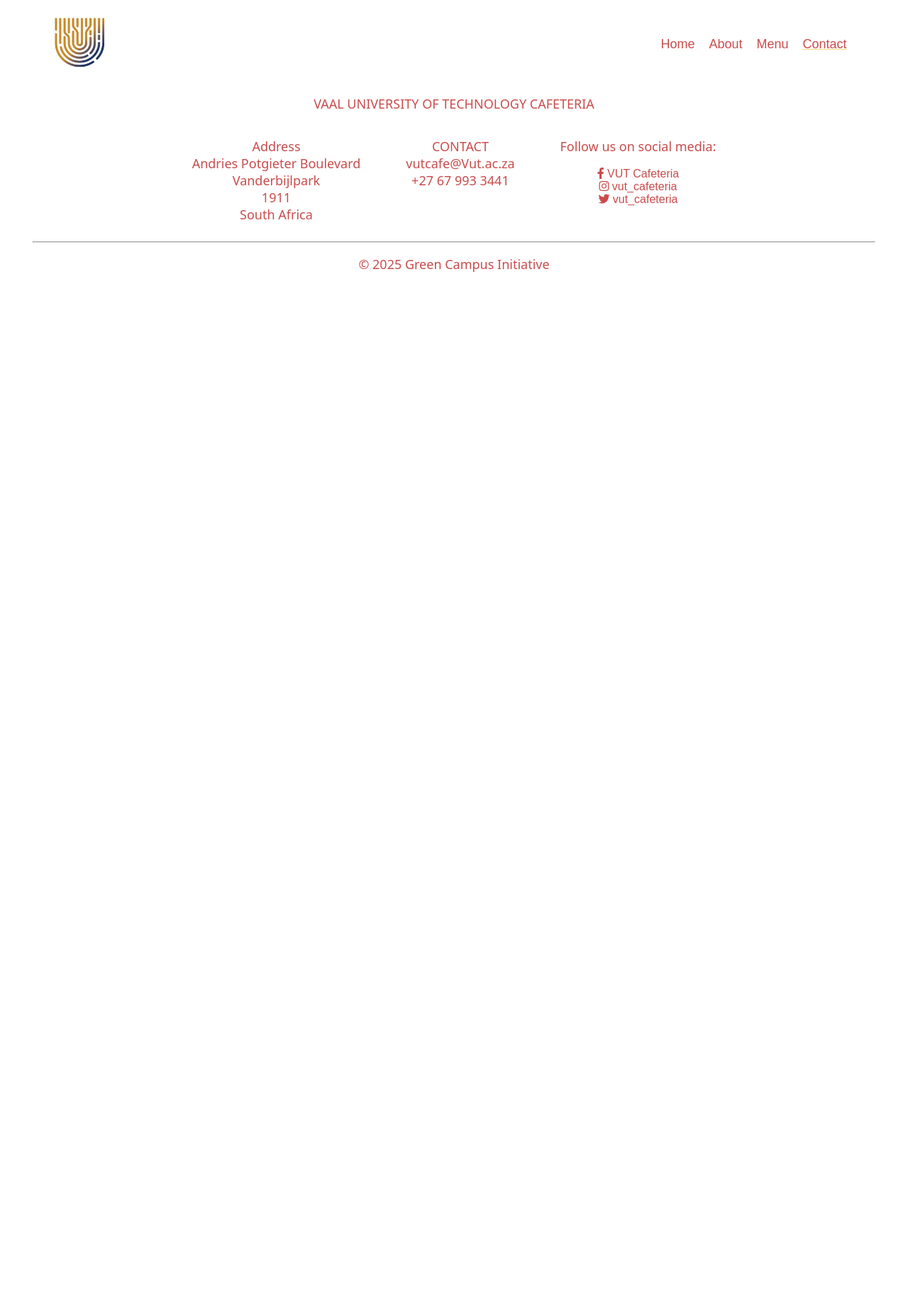
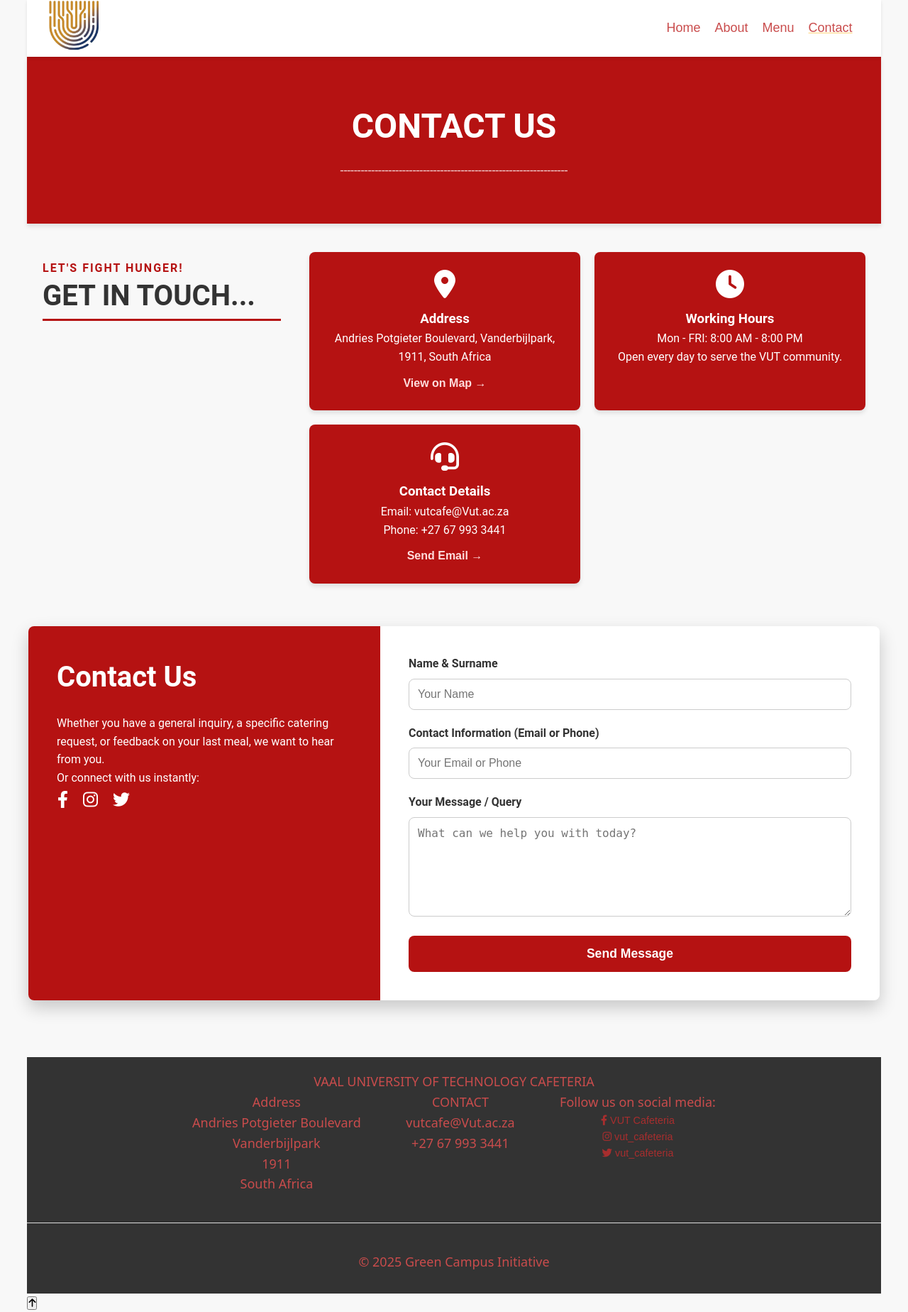
Before and after one commit to Mustard-Core/vut-cafe, a PHP site: page /contact.html in a window 1280 px wide. Shown: the whole page at 71% size. Before the commit the page ends 383 px from the top, so only its background shows below. Run offline with PHP 8.4, Linux system fonts and the light colour scheme.

Commit message:
contact pages and html

```diff
--- a/contact.css
+++ b/contact.css
@@ -1 +1,262 @@
 @import url(header_and_footer.css);
+
+
+
+
+/* --- Custom Styles for Contact Page Layout --- */
+
+/* Define CSS Variables for easy maintenance (must be repeated here if not in style.css) */
+:root {
+    --primary-red: #B51212; /* Full Red */
+    --pale-red: #FFEBEB; /* Light/Pale Red (used for background) */
+    --text-dark: #333333; /* Dark text/primary content color */
+    --text-light: #ffffff; /* White text for contrast */
+    --shadow-light: 0 4px 6px rgba(0, 0, 0, 0.1);
+    --shadow-deep: 0 10px 25px rgba(0, 0, 0, 0.2);
+    --border-radius: 8px;
+}
+
+/* Base Body Style */
+body {
+    background-color: var(--pale-red); /* Full background is pale red */
+    color: var(--text-dark);
+    font-family: 'Arial', sans-serif;
+}
+
+/* General Link and Button Styling */
+a {
+    color: var(--primary-red);
+    text-decoration: none;
+    transition: color 0.3s;
+}
+
+a:hover {
+    color: var(--text-dark);
+}
+
+/* --- TOP BANNER (CONTACT US) --- */
+.top-banner {
+    background-color: var(--primary-red);
+    color: var(--text-light);
+    text-align: center;
+    padding: 60px 20px;
+    margin-bottom: 40px;
+    box-shadow: var(--shadow-light);
+}
+
+.top-banner h1 {
+    font-size: 3rem;
+    margin-bottom: 10px;
+}
+
+.top-banner p {
+    font-size: 1.1rem;
+    opacity: 0.8;
+}
+
+/* --- GET IN TOUCH & INFO PANELS (Section above the form) --- */
+.contact-details-section {
+    max-width: 1200px;
+    margin: 0 auto 60px auto;
+    padding: 0 20px;
+    display: flex;
+    flex-direction: row;
+    gap: 40px;
+    align-items: flex-start;
+}
+
+/* Left side: "GET IN TOUCH..." text */
+.get-in-touch-title {
+    flex-basis: 30%;
+    padding-top: 10px;
+}
+
+.get-in-touch-title .accent-text {
+    font-weight: bold;
+    color: var(--primary-red);
+    letter-spacing: 2px;
+    text-transform: uppercase;
+    margin-bottom: 5px;
+}
+
+.get-in-touch-title h2 {
+    font-size: 2.5rem;
+    line-height: 1.1;
+    border-bottom: 3px solid var(--primary-red);
+    padding-bottom: 10px;
+}
+
+/* Right side: 3 info cards grid */
+.info-panels-container {
+    flex-basis: 70%;
+    display: grid;
+    /* Responsive grid: minimum card width 250px */
+    grid-template-columns: repeat(auto-fit, minmax(250px, 1fr));
+    gap: 20px;
+}
+
+.info-card {
+    background-color: var(--primary-red); /* Full Red background */
+    color: var(--text-light);
+    padding: 25px;
+    border-radius: var(--border-radius);
+    text-align: center;
+    box-shadow: var(--shadow-light);
+}
+
+.info-card i {
+    font-size: 2.5rem;
+    margin-bottom: 15px;
+    color: var(--text-light);
+}
+
+.info-card a {
+    color: #ffdddd; /* Lighter red for links on red background */
+    font-weight: bold;
+    margin-top: 10px;
+    display: inline-block;
+}
+
+/* --- QUERY FORM SECTION (The main two-column contact block) --- */
+.query-form-section {
+    max-width: 1200px;
+    margin: 0 auto 80px auto;
+    background-color: #ffffff;
+    border-radius: var(--border-radius);
+    box-shadow: var(--shadow-deep);
+    display: flex;
+    flex-wrap: wrap;
+}
+
+/* Left Panel: Red Intro */
+.form-intro-panel {
+    flex: 1;
+    min-width: 300px;
+    padding: 40px;
+    background-color: var(--primary-red);
+    color: var(--text-light);
+    border-top-left-radius: var(--border-radius);
+    border-bottom-left-radius: var(--border-radius);
+    order: 1;
+}
+
+.form-intro-panel h2 {
+    font-size: 2.5rem;
+    color: var(--text-light);
+    margin-bottom: 20px;
+}
+
+.form-social-links a {
+    font-size: 1.5rem;
+    margin-right: 15px;
+    color: var(--text-light);
+}
+
+.form-social-links a:hover {
+    color: #ffdddd;
+}
+
+/* Right Panel: White Form */
+.query-form {
+    flex: 1.5;
+    min-width: 400px;
+    padding: 40px;
+    order: 2;
+}
+
+/* Form Element Styling */
+.form-group {
+    margin-bottom: 20px;
+}
+
+.query-form label {
+    display: block;
+    font-weight: 600;
+    margin-bottom: 8px;
+    color: var(--text-dark);
+}
+
+.query-form input[type="text"],
+.query-form textarea {
+    width: 100%;
+    padding: 12px;
+    border: 1px solid #ccc;
+    border-radius: var(--border-radius);
+    box-sizing: border-box;
+    font-size: 1rem;
+    transition: border-color 0.3s;
+}
+
+.query-form input:focus,
+.query-form textarea:focus {
+    border-color: var(--primary-red);
+    outline: none;
+}
+
+/* Submit Button Styling */
+.cta-btn.submit-btn {
+    background-color: var(--primary-red);
+    color: var(--text-light);
+    border: none;
+    padding: 15px 30px;
+    border-radius: var(--border-radius);
+    cursor: pointer;
+    font-size: 1.1rem;
+    font-weight: bold;
+    width: 100%; /* Make button full width of its container */
+    transition: background-color 0.3s, transform 0.1s;
+}
+
+.cta-btn.submit-btn:hover {
+    background-color: #9c0e0e;
+    transform: translateY(-2px);
+}
+
+
+/* --- Responsive Adjustments (Mobile Layouts) --- */
+@media (max-width: 1024px) {
+    /* Stack Info Title and Info Panels */
+    .contact-details-section {
+        flex-direction: column;
+        gap: 20px;
+    }
+    .get-in-touch-title, .info-panels-container {
+        flex-basis: 100%;
+    }
+    .get-in-touch-title h2 {
+        border-bottom: none;
+        padding-bottom: 0;
+    }
+    .info-panels-container {
+        grid-template-columns: 1fr 1fr; /* Keep 2 columns if space allows */
+    }
+
+    /* Stack Form Intro and Form Fields */
+    .query-form-section {
+        flex-direction: column;
+        border-radius: var(--border-radius);
+        margin: 0 20px 80px 20px; /* Add margin for mobile padding */
+    }
+
+    .form-intro-panel {
+        order: 1; /* Title panel on top */
+        border-radius: var(--border-radius) var(--border-radius) 0 0;
+    }
+
+    .query-form {
+        order: 2; /* Form fields below */
+        border-radius: 0 0 var(--border-radius) var(--border-radius);
+    }
+}
+
+@media (max-width: 600px) {
+    .top-banner h1 {
+        font-size: 2.5rem;
+    }
+    .info-panels-container {
+        grid-template-columns: 1fr; /* Single column stack for very small devices */
+    }
+    .form-intro-panel, .query-form {
+        min-width: auto;
+    }
+}
--- a/contact.html
+++ b/contact.html
@@ -3,23 +3,145 @@
 <head>
     <meta charset="UTF-8">
     <meta name="viewport" content="width=device-width, initial-scale=1.0">
-    <title>Contact</title>
+    <title>VUT Cafeteria | Contact Us</title>
+    <!-- Links to both new contact.css for layout and style.css for shared elements -->
     <link rel="stylesheet" href="contact.css" />
+    <!-- Font Awesome for icons -->
+    <link rel="stylesheet" href="https://cdnjs.cloudflare.com/ajax/libs/font-awesome/6.0.0-beta3/css/all.min.css">
+    <!-- Assuming style.css contains common styles, header, and footer structure -->
+    <link rel="stylesheet" href="style.css" />
 </head>
+<body>
+
+    <!-- REVISED GLOBAL HEADER - Assuming this structure from style.css -->
     <header>
-    <ul class="header-item-container"><a href="index.php"><img id="logo" src="media/logo.png"></a></ul>
+        <ul class="header-item-container"><a href="index.php"><img id="logo" src="media/logo.png" alt="VUT Logo"></a></ul>
 
         <ul class="header-item-container2">
-        <a  class="link" href="index.php">Home</a>
-        <a  class="link" href="about.html">About</a>
-        <a class="link" href="about.html">Menu</a>
+            <a class="link" href="index.php">Home</a>
+            <a class="link" href="about.html">About</a>
+            <a class="link" href="menu.html">Menu</a>
             <a id="here" class="link" href="contact.html">Contact</a>
         </ul>
     </header>
-<body>
 
-</body>
+    <main>
+        <!-- CONTACT US BANNER (Red Background) -->
+        <section class="top-banner">
+            <h1>CONTACT US</h1>
+            <p>------------------------------------------------------------------</p>
+        </section>
 
+        <!-- GET IN TOUCH & INFO PANELS SECTION (Based on sketch layout) -->
+        <section class="contact-details-section">
+
+            <!-- Left Side Title -->
+            <div class="get-in-touch-title">
+                <p class="accent-text">Let's fight hunger!</p>
+                <h2>GET IN TOUCH...</h2>
+            </div>
+
+            <!-- Right Side Info Cards -->
+            <div class="info-panels-container">
+
+                 <!-- 1. Address Card - LINK UPDATED HERE -->
+                <div class="info-card">
+                    <i class="fas fa-map-marker-alt"></i>
+                    <h3>Address</h3>
+                    <p>Andries Potgieter Boulevard, Vanderbijlpark, 1911, South Africa</p>
+                    <a href="https://www.bing.com/maps?q=Vaal+University+OF+Technology" target="_blank">View on Map &rarr;</a>
+                </div>
+
+                <!-- 2. Working Hours Card -->
+                <div class="info-card">
+                    <i class="fas fa-clock"></i>
+                    <h3>Working Hours</h3>
+                    <p>Mon - FRI: 8:00 AM - 8:00 PM</p>
+                    <p class="small-text">Open every day to serve the VUT community.</p>
+                </div>
+
+                <!-- 3. Communication Card -->
+                <div class="info-card">
+                    <i class="fas fa-headset"></i>
+                    <h3>Contact Details</h3>
+                    <p>Email: vutcafe@Vut.ac.za</p>
+                    <p>Phone: +27 67 993 3441</p>
+                    <a href="mailto:vutcafe@Vut.ac.za">Send Email &rarr;</a>
+                </div>
+
+            </div>
+        </section>
+
+        <!-- QUERY FORM SECTION (Two-column layout for Form and Info) -->
+        <section class="query-form-section">
+
+            <!-- Intro Panel (Red Left Side of the form block) -->
+            <div class="form-intro-panel">
+                <h2>Contact Us</h2>
+                <p>Whether you have a general inquiry, a specific catering request, or feedback on your last meal, we want to hear from you.</p>
+                <div class="form-social-links">
+                    <p>Or connect with us instantly:</p>
+                    <a href="#"><i class="fab fa-facebook-f"></i></a>
+                    <a href="#"><i class="fab fa-instagram"></i></a>
+                    <a href="#"><i class="fab fa-twitter"></i></a>
+                </div>
+            </div>
+
+            <!-- Form Fields (White Right Side of the form block) -->
+            <form
+                class="query-form"
+                action="https://formsubmit.co/Thato.Apollo.Maake@gmail.com"
+                method="POST"
+            >
+                <!-- FormSubmit mandatory hidden fields -->
+                <input type="hidden" name="_subject" value="New Customer Query from VUT Cafeteria Website">
+                <input type="hidden" name="_next" value="https://yourwebsite.com/thank-you.html">
+
+                <!-- Name & Surname -->
+                <div class="form-group">
+                    <label for="name">Name & Surname</label>
+                    <input
+                        type="text"
+                        name="Name"
+                        id="name"
+                        placeholder="Your Name"
+                        required
+                    />
+                </div>
+
+                <!-- Contact Information (Email or Phone) -->
+                <div class="form-group">
+                    <label for="contact">Contact Information (Email or Phone)</label>
+                    <input
+                        type="text"
+                        name="Contact_Info"
+                        id="contact"
+                        placeholder="Your Email or Phone"
+                        required
+                    />
+                </div>
+
+                <!-- Message/Query -->
+                <div class="form-group">
+                    <label for="message">Your Message / Query</label>
+                    <textarea
+                        name="Message"
+                        id="message"
+                        rows="6"
+                        placeholder="What can we help you with today?"
+                        required
+                    ></textarea>
+                </div>
+
+                <button type="submit" class="cta-btn submit-btn">Send Message</button>
+
+            </form>
+
+        </section>
+
+    </main>
+
+    <!-- REVISED FOOTER - Assuming this structure from style.css -->
     <footer>
         <section class="section-1">
             <p class = "footer-item">VAAL UNIVERSITY OF TECHNOLOGY CAFETERIA</p>
@@ -56,5 +178,12 @@
         </section>
     </footer>
 
-</footer>
+    <!-- BACK TO TOP BUTTON (Requires script.js) -->
+    <button id="backToTopBtn" title="Go to top">
+        <i class="fas fa-arrow-up"></i>
+    </button>
+
+    <!-- Assuming script.js is used for the back-to-top button and other interactions -->
+    <script src="script.js"></script>
+</body>
 </html>
```
Lines whose indentation alone changed are shown as unchanged.
